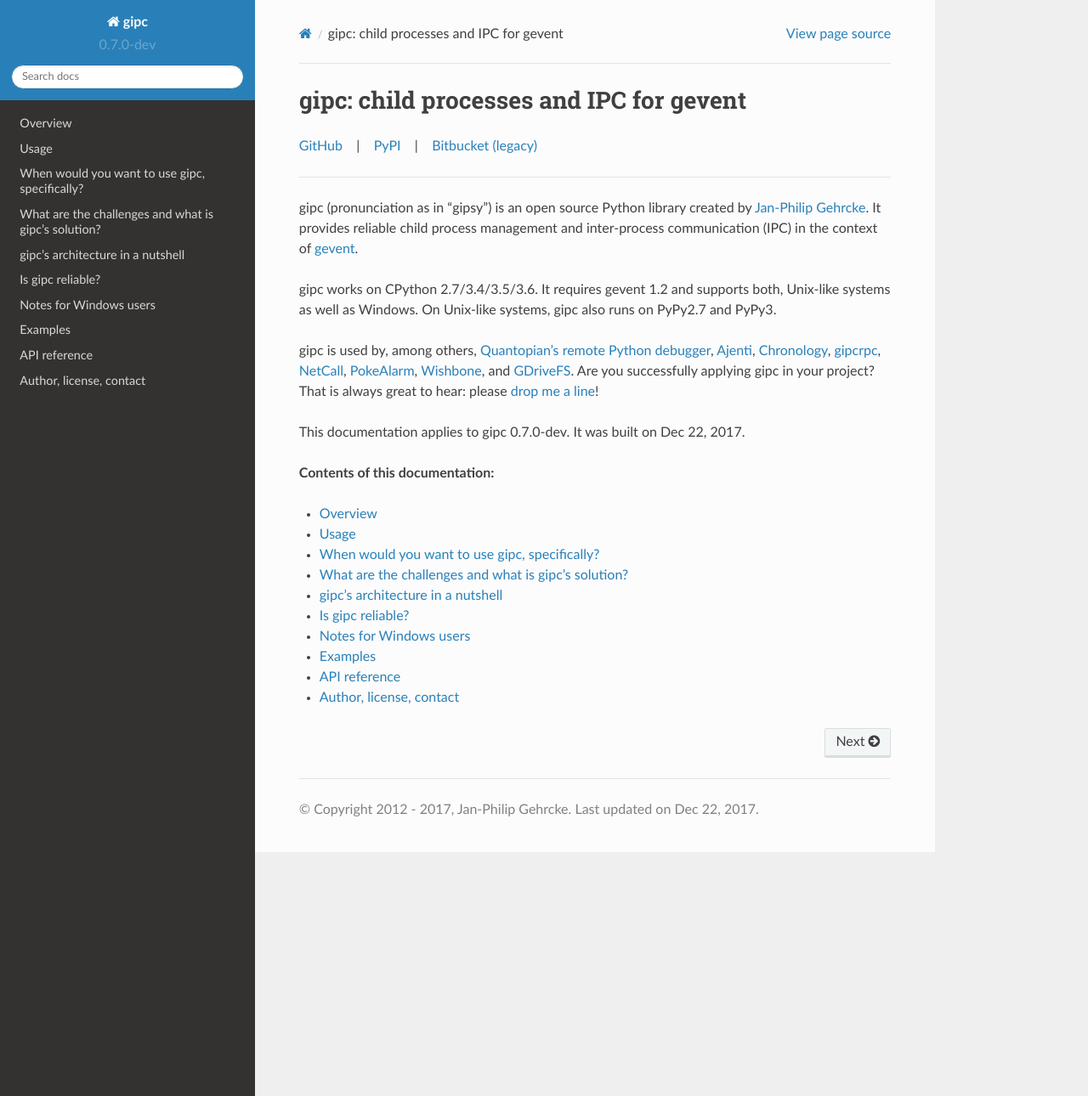
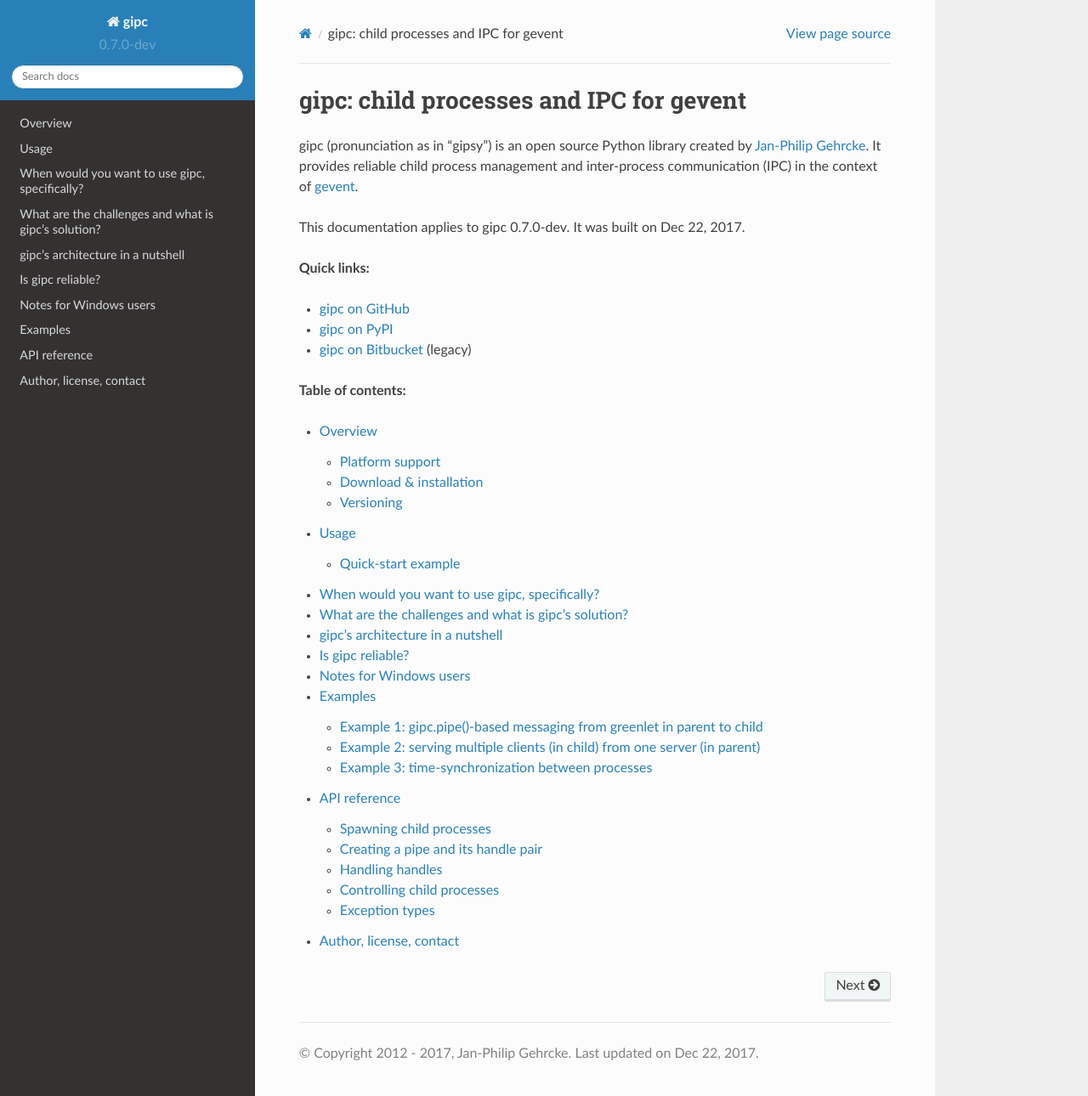
Before and after one commit to jgehrcke/gipc, a Sphinx documentation site: the page built from docs/index.rst, in a window 1280 px wide and 1290 px high. Shown: the whole window at 85% size. Built offline with Sphinx 7.4.7 and the Read the Docs theme 2.0.0, drawn with Linux system fonts in a browser that asks for light colours.

Commit message:
docs: improve structure slightly

```diff
--- a/docs/examples.rst
+++ b/docs/examples.rst
@@ -3,8 +3,9 @@
 ********
 Examples
 ********
-The following examples are meant to demonstrate the API and capabilities of
-gipc, rather than showing interesting use cases. I hope they are useful!
+This section shows three example programs using gipc. These examples have been
+created mainly for educational purposes and might therefore lack real-world
+purpose :-). I hope they are useful!
 
 - :ref:`exampleipc`
 - :ref:`exampleserverclient`
--- a/docs/index.rst
+++ b/docs/index.rst
@@ -1,58 +1,30 @@
 .. gipc documentation master file
    Copyright 2012-2017 Jan-Philip Gehrcke. See LICENSE file for details.
-
-.. |br| raw:: html
-
-   <br />
-
-.. |space| raw:: html
-
-   &nbsp;&nbsp;
 
 
 ########################################
 gipc: child processes and IPC for gevent
 ########################################
 
-.. rst-class:: byline
-
-    `GitHub <https://github.com/jgehrcke/gipc>`_ |space| | |space|
-    `PyPI <https://pypi.python.org/pypi/gipc>`_  |space| | |space|
-    `Bitbucket (legacy) <https://bitbucket.org/jgehrcke/gipc>`_ |br|
-
-.. raw:: html
-
-   <hr />
-
 gipc (pronunciation as in “gipsy”) is an open source Python library created by
 `Jan-Philip Gehrcke <https://gehrcke.de>`_. It provides reliable child
 process management and inter-process communication (IPC) in the context of
 `gevent <https://github.com/gevent/gevent>`_.
 
-gipc works on CPython 2.7/3.4/3.5/3.6. It requires gevent 1.2 and supports both,
-Unix-like systems as well as Windows. On Unix-like systems, gipc also runs on
-PyPy2.7 and PyPy3.
-
-gipc is used by, among others,
-`Quantopian's <https://www.quantopian.com>`_
-`remote Python debugger <https://github.com/quantopian/qdb>`_,
-`Ajenti <http://ajenti.org/>`_,
-`Chronology <http://chronology.github.io>`_,
-`gipcrpc <https://github.com/studio-ousia/gipcrpc>`_,
-`NetCall <https://github.com/aglyzov/netcall>`_,
-`PokeAlarm <https://github.com/PokeAlarm/PokeAlarm>`_,
-`Wishbone <https://wishbone.readthedocs.io>`_,
-and `GDriveFS <https://github.com/dsoprea/GDriveFS>`_.
-Are you successfully applying gipc in your project? That is always great
-to hear: please :ref:`drop me a line <contact>`!
-
 This documentation applies to gipc |release|. It was built on |today|.
 
 
-**Contents of this documentation:**
+**Quick links:**
+
+- `gipc on GitHub <https://github.com/jgehrcke/gipc>`_
+- `gipc on PyPI <https://pypi.python.org/pypi/gipc>`_
+- `gipc on Bitbucket <https://bitbucket.org/jgehrcke/gipc>`_ (legacy)
+
+
+**Table of contents:**
 
 .. toctree::
-    :maxdepth: 1
+    :maxdepth: 2
 
     overview
     usage
@@ -66,25 +38,6 @@ This documentation applies to gipc |release|. It was built on |today|.
     contact
 
 
-
-.. - :ref:`Usage <usage>`
-.. - :ref:`Which problem does gipc address, specifically? <what>`
-.. - :ref:`Architecture notes <archnotes>`
-.. - :ref:`Is gipc reliable? <reliable>`
-.. - :ref:`Download & installation <installation>`
-.. - :ref:`Platform support <platforms>`
-.. - :ref:`Notes for Windows users <winnotes>`
-.. - :ref:`Author, license, contact <contact>`
-.. - :ref:`Code examples <examples>`
-.. - :ref:`API documentation <api>`
-..     - :ref:`Spawning child processes <api_spawn>`
-..     - :ref:`Creating a pipe and its handle-pair <api_pipe_create>`
-..     - :ref:`Handling handles <api_handles>`
-..     - :ref:`Controlling child processes <api_control_childs>`
-..     - :ref:`Exception types <api_exceptions>`
-
-
-
 .. Indices and tables
 .. ==================
 ..
```
Also changed, not shown: docs/contact.rst (+5 -5 lines), docs/overview.rst (+33 -11 lines).
